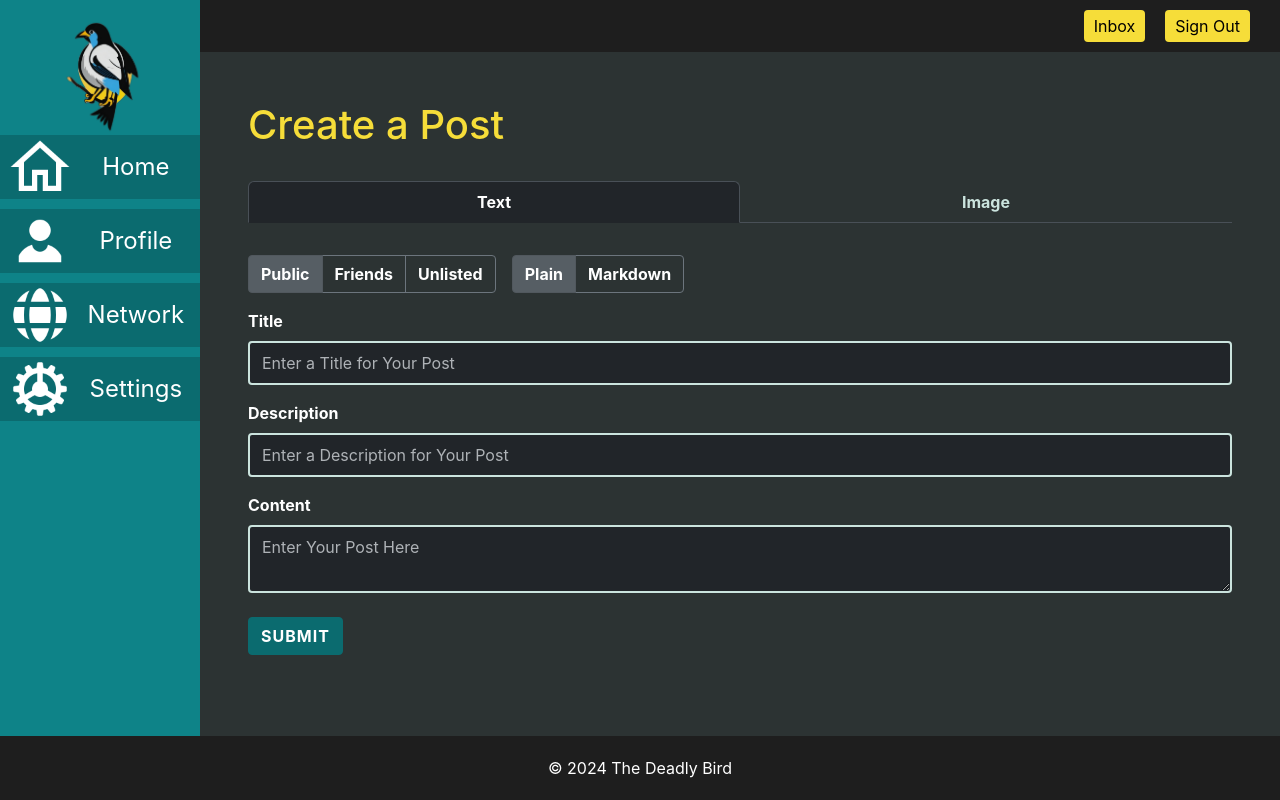
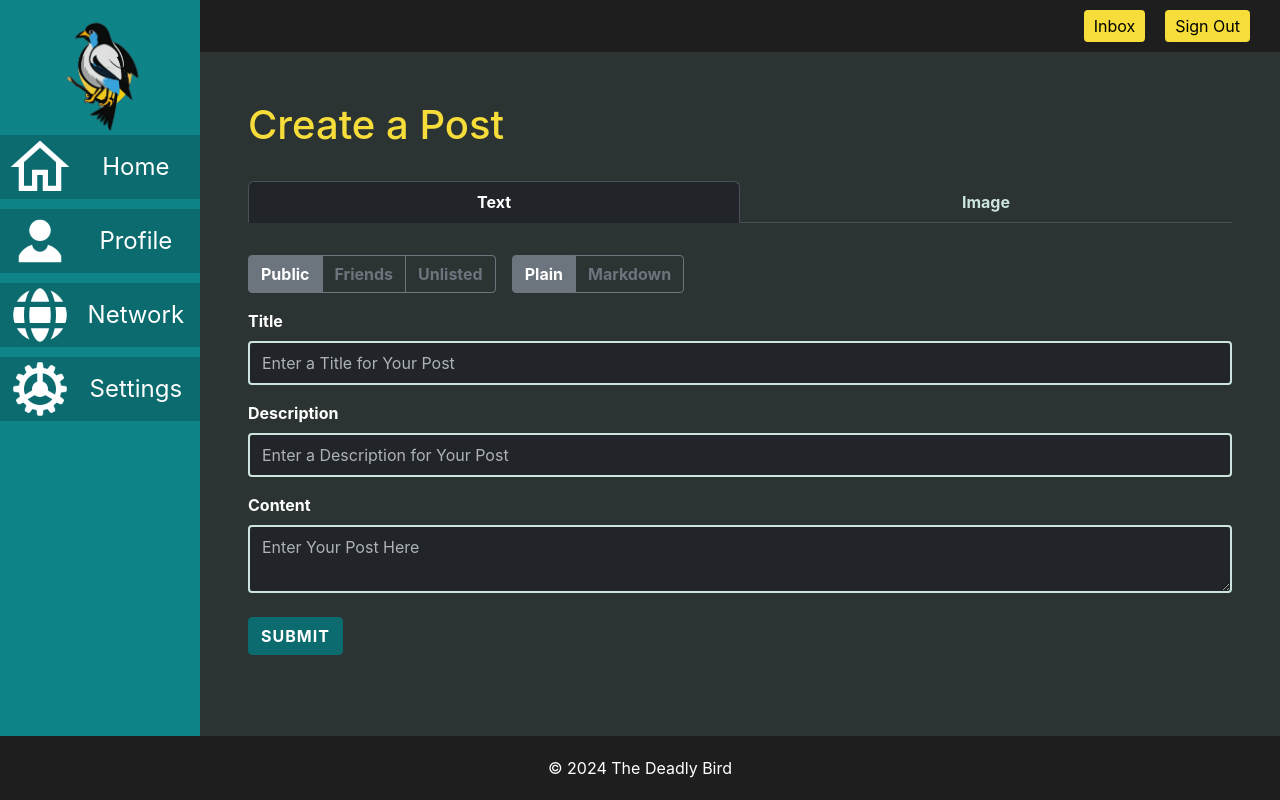
Before and after one commit to WillQizza/The-Deadly-Bird, a React (Create React App) app in the folder frontend/: page /post in a window 1280 px wide. Built offline with nearby package versions, Linux system fonts and the light colour scheme; no server answers.

Commit message:
Refactored text post creation page into multiple components for modularity.

```diff
--- /dev/null
+++ b/frontend/src/components/post/FormGroup.module.css
@@ -0,0 +1,18 @@
+.formGroup {
+    padding: 0.5rem 0;
+}
+
+.formLabel {
+    font-weight: bold;
+}
+
+.formControl {
+    border: 0.125rem solid var(--light-teal);
+    border-radius: 0.25rem;
+    padding: 0.5rem 0.75rem;
+}
+
+.formControl:focus {
+    border-color: var(--teal);
+    box-shadow: none;
+}
--- /dev/null
+++ b/frontend/src/components/post/FormTextbox.tsx
@@ -0,0 +1,46 @@
+import styles from './FormGroup.module.css'
+import { useState } from 'react';
+import { Form } from 'react-bootstrap';
+
+interface FormTextboxProps {
+    label: string,
+    placeholder: string,
+    formErrors: { [key: string]: string },
+    formErrorKey: string,
+    valueRef: { current: string }
+    textarea?: boolean
+}
+
+const FormTextbox: React.FC<FormTextboxProps> = (props: FormTextboxProps) => {
+    const {
+        label,
+        placeholder,
+        formErrors,
+        formErrorKey,
+        valueRef,
+        textarea = false
+    } = props;
+
+    return (
+        <>
+            <Form.Group className={styles.formGroup}>
+                <Form.Label className={styles.formLabel}>
+                    {label}
+                </Form.Label>
+                <Form.Control
+                    type='text'
+                    as={ textarea ? 'textarea' : 'input' }
+                    placeholder={placeholder}
+                    onChange={(e) => valueRef.current = e.target.value}
+                    isInvalid={!!formErrors[formErrorKey]}
+                    className={styles.formControl}
+                />
+                <Form.Control.Feedback type='invalid'>
+                    {formErrors[formErrorKey]}
+                </Form.Control.Feedback>
+            </Form.Group>
+        </>
+    );
+}
+
+export default FormTextbox;
--- /dev/null
+++ b/frontend/src/components/post/RadioButtonGroup.module.css
@@ -0,0 +1,4 @@
+.radioSelectOption {
+    font-weight: bold;
+    border-radius: 0.25rem;
+}
--- /dev/null
+++ b/frontend/src/components/post/RadioButtonGroup.tsx
@@ -0,0 +1,43 @@
+import styles from './RadioButtonGroup.module.css'
+import { ToggleButtonGroup, ToggleButton } from 'react-bootstrap';
+
+interface RadioOptionProps {
+    value: string,
+    label: string
+}
+
+interface RadioButtonGroupProps {
+    name: string,
+    defaultValue: string,
+    options: RadioOptionProps[],
+    valueRef: { current: string }
+}
+
+const RadioButtonGroup: React.FC<RadioButtonGroupProps> = (props: RadioButtonGroupProps) => {
+    const { name, defaultValue, options, valueRef } = props;
+
+    return (
+        <>
+            <ToggleButtonGroup
+                name={name}
+                type='radio'
+                defaultValue={defaultValue}
+            >
+                {options.map((option, index) => (
+                    <ToggleButton
+                        key={index}
+                        id={`${name}-radio-${index}`}
+                        value={option.value}
+                        onChange={(e) => valueRef.current = option.value}
+                        variant='outline-secondary'
+                        className={styles.radioSelectOption}
+                    >
+                        {option.label}
+                    </ToggleButton>
+                ))}
+            </ToggleButtonGroup>
+        </>
+    );
+}
+
+export default RadioButtonGroup;
--- a/frontend/src/components/post/TextPostForm.tsx
+++ b/frontend/src/components/post/TextPostForm.tsx
@@ -1,17 +1,19 @@
-import { useState } from 'react';
-import { Alert, Button, Form, ToggleButton, ToggleButtonGroup } from 'react-bootstrap';
 import styles from './PostForm.module.css';
+import { useRef, useState } from 'react';
+import { Alert, Button, Form } from 'react-bootstrap';
 import { baseURL } from '../../constants';
 import { useNavigate } from 'react-router-dom';
 import { getUserId } from '../../utils/auth';
 import { apiRequest } from '../../utils/request';
+import FormTextbox from './FormTextbox';
+import RadioButtonGroup from './RadioButtonGroup';
 
 const TextPostForm: React.FC = () => {
-    const [title, setTitle] = useState<string>('');
-    const [description, setDescription] = useState<string>('');
-    const [content, setContent] = useState<string>('');
-    const [contentType, setContentType] = useState<string>('text/plain');
-    const [visibility, setVisibility] = useState<string>('PUBLIC');
+    const titleRef = useRef<string>('');
+    const descriptionRef = useRef<string>('');
+    const contentRef = useRef<string>('');
+    const visibilityRef = useRef<string>('');
+    const contentTypeRef = useRef<string>('');
     const [formErrors, setFormErrors] = useState<{ [key: string]: string }>({});
     const [responseMessage, setResponseMessage] = useState<string>('');
     const navigate = useNavigate();
@@ -21,11 +23,11 @@ const TextPostForm: React.FC = () => {
         event.preventDefault();
         if (validateForm()) {
             const formData = new URLSearchParams({
-                title: title,
-                description: description,
-                content: content,
-                contentType: contentType,
-                visibility: visibility
+                title: titleRef.current,
+                description: descriptionRef.current,
+                content: contentRef.current,
+                contentType: contentTypeRef.current,
+                visibility: visibilityRef.current
             }).toString();
 
             const response = await apiRequest(`${baseURL}/api/authors/${getUserId()}/posts/`, {
@@ -50,15 +52,15 @@ const TextPostForm: React.FC = () => {
         let isValid = true;
         const newFormErrors: { [key: string]: string } = {};
 
-        if (!title) {
+        if (!titleRef.current) {
             isValid = false;
             newFormErrors.title = 'A title is required';
         }
-        if (!description) {
+        if (!descriptionRef.current) {
             isValid = false;
             newFormErrors.description = 'A description is required';
         }
-        if (!content) {
+        if (!contentRef.current) {
             isValid = false;
             newFormErrors.content = 'Post content is required';
         }
@@ -81,116 +83,52 @@ const TextPostForm: React.FC = () => {
             <Form onSubmit={handleSubmit} data-bs-theme='dark'>
                 <div className={`${styles.selectToolbar} ${styles.formGroup}`}>
                     {/** Visibility Select */}
-                    <ToggleButtonGroup
-                        type='radio'
-                        name='visibility-options'
+                    <RadioButtonGroup
+                        name='visibility-select'
                         defaultValue='PUBLIC'
-                    >
-                        <ToggleButton
-                            id='visibility-radio-1'
-                            value='PUBLIC'
-                            onChange={(e) => setVisibility('PUBLIC')}
-                            variant='secondary'
-                            className={styles.radioSelectOption}
-                        >
-                            Public
-                        </ToggleButton>
-                        <ToggleButton
-                            id='visibility-radio-2'
-                            value='FRIENDS'
-                            onChange={(e) => setVisibility('FRIENDS')}
-                            variant='secondary'
-                            className={styles.radioSelectOption}
-                        >
-                            Friends
-                        </ToggleButton>
-                        <ToggleButton
-                            id='visibility-radio-3'
-                            value='UNLISTED'
-                            onChange={(e) => setVisibility('UNLISTED')}
-                            variant='secondary'
-                            className={styles.radioSelectOption}
-                        >
-                            Unlisted
-                        </ToggleButton>
-                    </ToggleButtonGroup>
+                        options={[
+                            { value: 'PUBLIC', label: 'Public'},
+                            { value: 'FRIENDS', label: 'Friends' },
+                            { value: 'UNLISTED', label: 'Unlisted' }
+                        ]}
+                        valueRef={visibilityRef}
+                    />
                     {/** Content Type Select */}
-                    <ToggleButtonGroup
-                        type='radio'
-                        name='ctype-options'
+                    <RadioButtonGroup
+                        name='ctype-select'
                         defaultValue='text/plain'
-                    >
-                        <ToggleButton
-                            id='ctype-radio-1'
-                            value='text/plain'
-                            onChange={(e) => setContentType('text/plain')}
-                            variant='secondary'
-                            className={styles.radioSelectOption}
-                        >
-                            Plain
-                        </ToggleButton>
-                        <ToggleButton
-                            id='ctype-radio-2'
-                            value='text/markdown'
-                            onChange={(e) => setContentType('text/markdown')}
-                            variant='secondary'
-                            className={styles.radioSelectOption}
-                        >
-                            Markdown
-                        </ToggleButton>
-                    </ToggleButtonGroup>
+                        options={[
+                            { value: 'text/plain', label: 'Plain' },
+                            { value: 'text/markdown', label: 'Markdown' }
+                        ]}
+                        valueRef={contentTypeRef}
+                    />
                 </div>
                 {/** Title Field */}
-                <Form.Group className={styles.formGroup}>
-                    <Form.Label className={styles.formLabel}>
-                        Title
-                    </Form.Label>
-                    <Form.Control
-                        type='text'
+                <FormTextbox
+                    label='Title'
                     placeholder='Enter a Title for Your Post'
-                        value={title}
-                        onChange={(e) => setTitle(e.target.value)}
-                        isInvalid={!!formErrors.title}
-                        className={styles.formControl}
+                    formErrors={formErrors}
+                    formErrorKey={'title'}
+                    valueRef={titleRef}
                 />
-                    <Form.Control.Feedback type='invalid'>
-                        {formErrors.title}
-                    </Form.Control.Feedback>
-                </Form.Group>
                 {/** Description Field */}
-                <Form.Group className={styles.formGroup}>
-                    <Form.Label className={styles.formLabel}>
-                        Description
-                    </Form.Label>
-                    <Form.Control
-                        type='text'
+                <FormTextbox
+                    label='Description'
                     placeholder='Enter a Description for Your Post'
-                        value={description}
-                        onChange={(e) => setDescription(e.target.value)}
-                        isInvalid={!!formErrors.description}
-                        className={styles.formControl}
+                    formErrors={formErrors}
+                    formErrorKey={'description'}
+                    valueRef={descriptionRef}
                 />
-                    <Form.Control.Feedback type='invalid'>
-                        {formErrors.description}
-                    </Form.Control.Feedback>
-                </Form.Group>
                 {/** Content Field */}
-                <Form.Group className={styles.formGroup}>
-                    <Form.Label className={styles.formLabel}>
-                        Content
-                    </Form.Label>
-                    <Form.Control
-                        as='textarea'
+                <FormTextbox
+                    label='Content'
                     placeholder='Enter Your Post Here'
-                        value={content}
-                        onChange={(e) => setContent(e.target.value)}
-                        isInvalid={!!formErrors.content}
-                        className={styles.formControl}
+                    formErrors={formErrors}
+                    formErrorKey={'content'}
+                    valueRef={contentRef}
+                    textarea={true}
                 />
-                    <Form.Control.Feedback type='invalid'>
-                        {formErrors.content}
-                    </Form.Control.Feedback>
-                </Form.Group>
                 {/** Post Button */}
                 <Button type='submit' className={styles.submitButton}>
                     Submit
```
Lines whose indentation alone changed are shown as unchanged.
